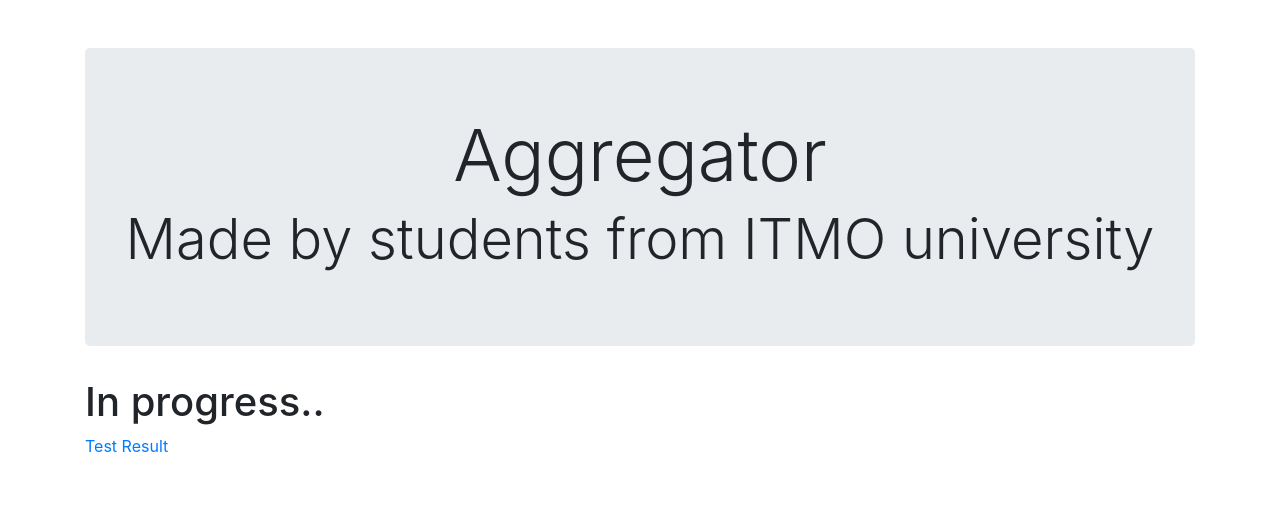
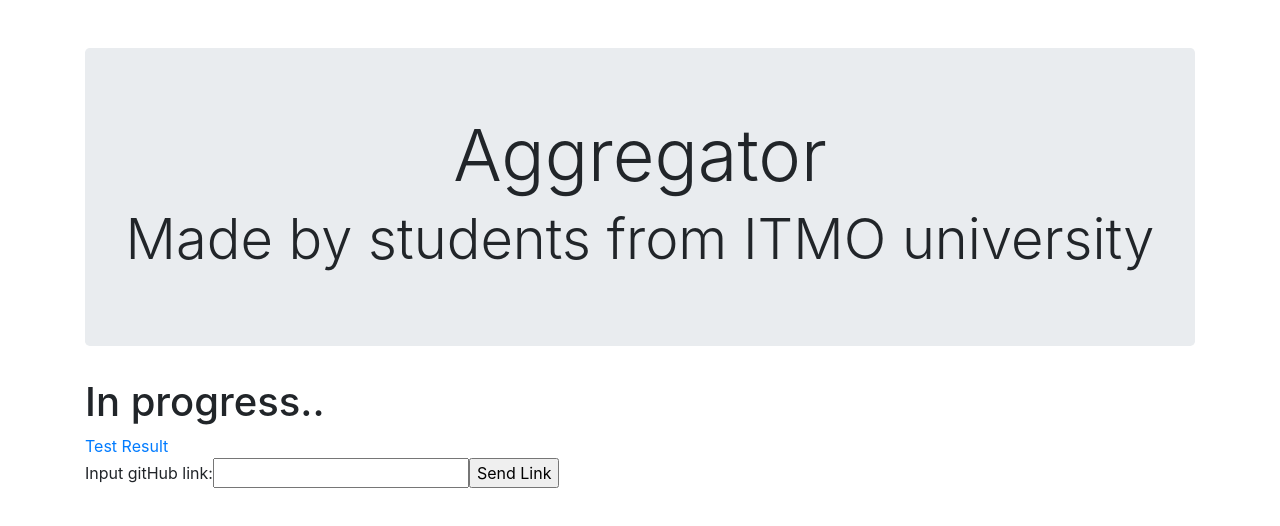
Before and after one commit to Pantelonia/Aggregator, a React (Create React App) app: page / in a window 1280 px wide. Shown: the top 526 px of the page. Built offline with nearby package versions, Linux system fonts and the light colour scheme.

Commit message:
add input form for link and sending to controller

```diff
--- a/package.json
+++ b/package.json
@@ -3,6 +3,7 @@
   "version": "0.1.0",
   "private": true,
   "dependencies": {
+    "axios": "^0.18.0",
     "bootstrap": "^4.3.1",
     "install": "^0.12.2",
     "react": "^16.8.2",
--- a/src/components/TakeLink.js
+++ b/src/components/TakeLink.js
@@ -1,15 +1,45 @@
 import React, {Component} from "react";
 import {Link} from 'react-router-dom'
+import axios from 'axios';
 
 class TakeLink extends Component {
 
 
+    constructor(props) {
+        super(props)
+        this.state  = {value:''};
+        this.handleSubmit = this.handleSubmit.bind(this);
+        this.handleChange = this.handleChange.bind(this);
+
+    }
+
+    handleClick() {
+        axios.get('http://localhost:8080/takeLink/hi')
+        console.log('check');
+    }
+    handleChange(event){
+        this.setState({value: event.target.value});
+    }
+    handleSubmit(){
+        var link = this.state.value;
+        axios.get('http://localhost:8080/takeLink/'+link)
+    }
 
     render() {
         return (
             <div>
-            <h1>In progress..</h1>
+                <h1>In progress..</h1>
                 <Link to='/result'> Test Result</Link>
+                {/*<button className='btn-primary' onClick={this.handleClick}>Send Link</button>*/}
+
+                <form onSubmit={this.handleSubmit}>
+                    <label>
+                        Input gitHub link:
+                        <input type="text" value={this.state.value} onChange={this.handleChange}/>
+                    </label>
+                    <input type="submit" value="Send Link"/>
+
+                </form>
 
             </div>
 
```
Also changed, not shown: 1 other file (tests, documents, lock files or other folders).
